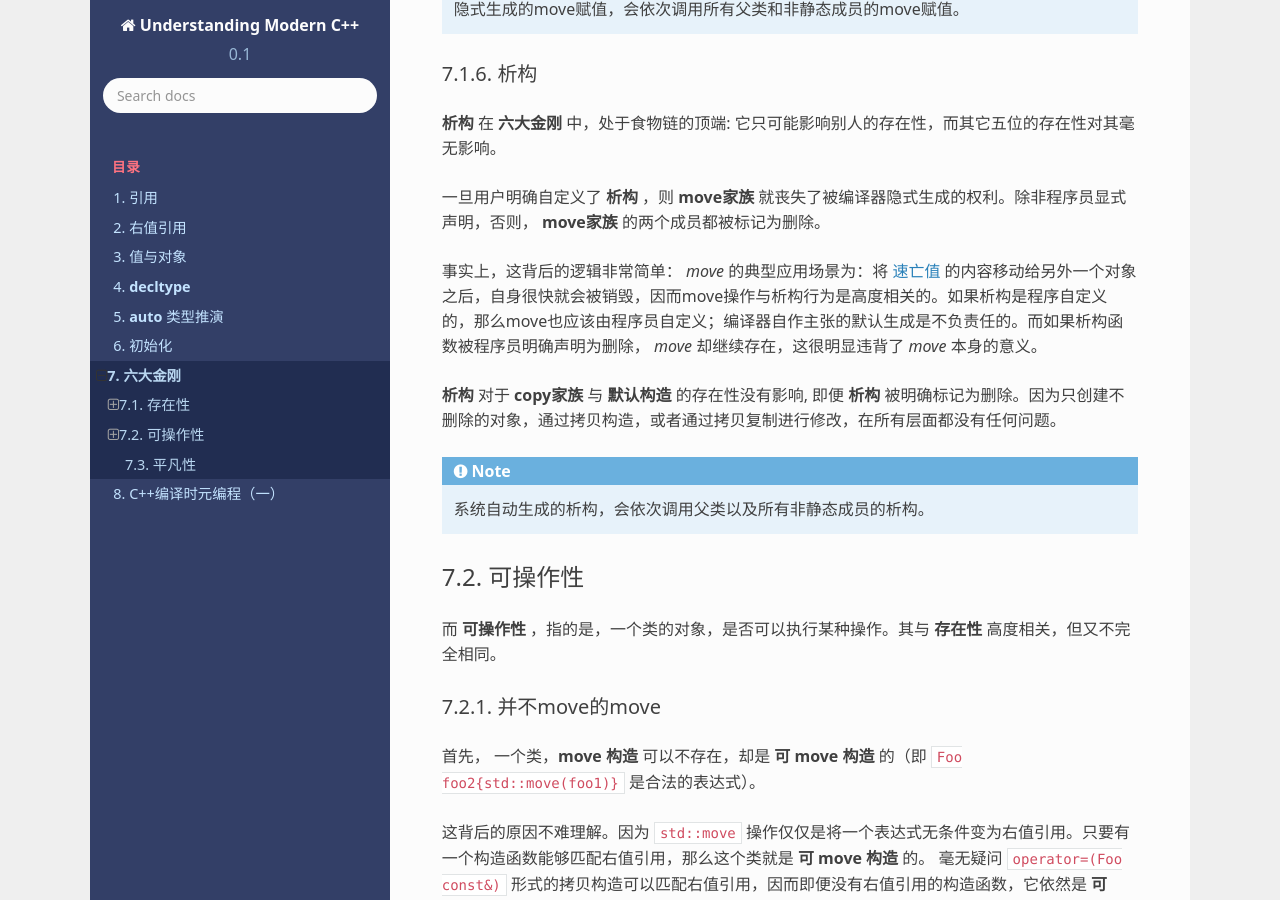
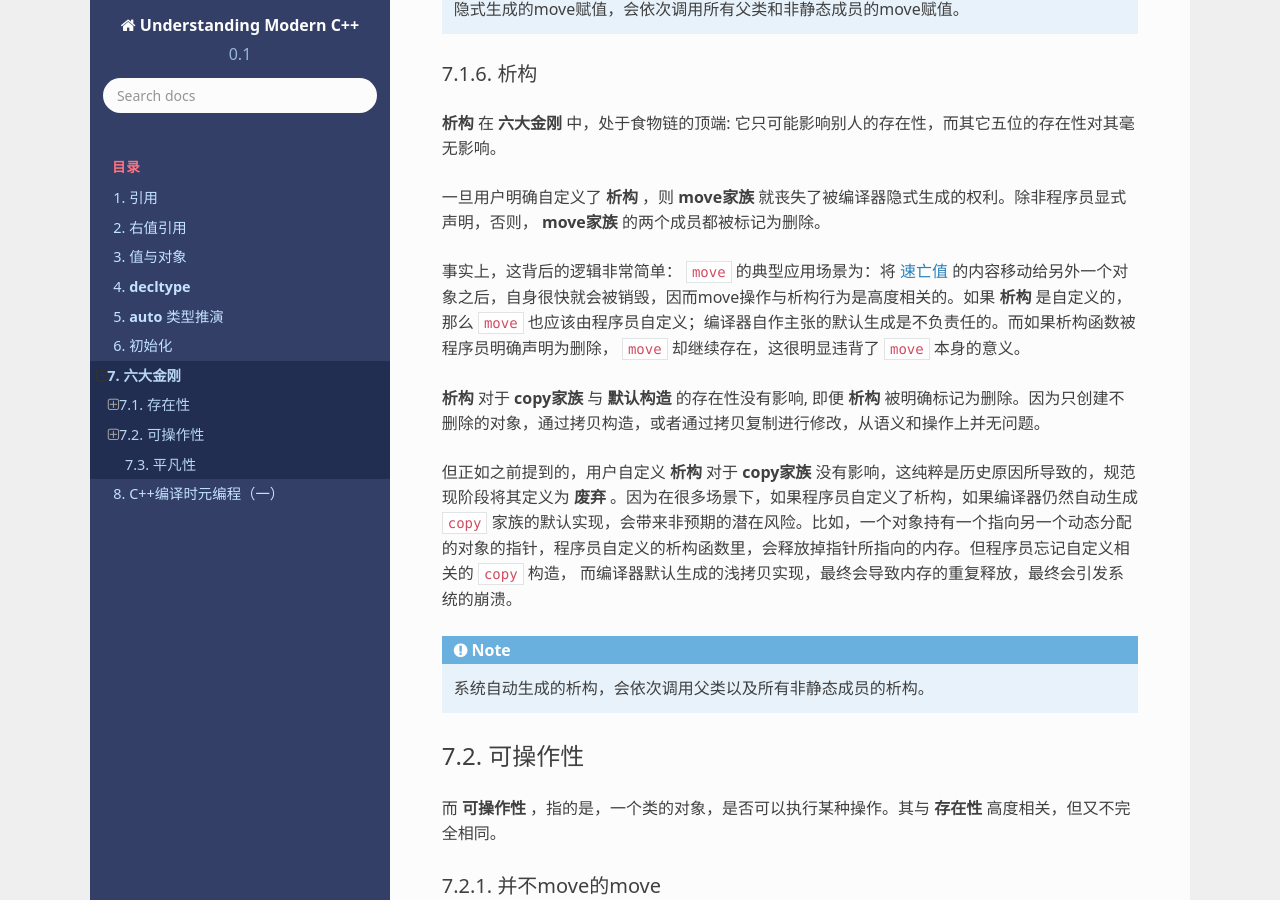
Before and after one commit to godsme/understand_modern_cpp, a Sphinx documentation site: the page built from docs/source/gang_of_6.rst, in a window 1280 px wide and 900 px high, scrolled down 5243 px. Built offline with Sphinx 7.4.7 and the Read the Docs theme 2.0.0, drawn with Linux system fonts in a browser that asks for light colours; formulas are drawn with MathJax 3; some of the changed text lies outside the part shown.

Commit message:
added more contents

```diff
--- a/docs/source/gang_of_6.rst
+++ b/docs/source/gang_of_6.rst
@@ -167,16 +167,13 @@ move 构造
   * `move` 赋值
   * 析构函数
 
-所以其默认存在性，不仅受 **copy家族** 和 **析构** 的影响，还会遭受本家族另一成员的攻击。
-
+所以其 **默认存在性** ，不仅受 **copy家族** 和 **析构** 的影响，还会遭受本家族另一成员的攻击。
 
 **copy家族** 和 **move家族** 的这种互斥性，是因为它们从根本上属于同一范畴的问题 (参见 :ref:`rvalue-ref` )。 一旦程序员打算对于这一范畴的问题做出自己的决定，那么编译器任何自作主张的行为都不能保证是安全的。 因而，**move/copy家族** ，编译器奉行的是 `nothing or all` 的策略：要么完全由编译器自动生成，要么完全由用户自己决定。
-
 
 .. note::
 
    隐式生成的move构造，会依次调用所有父类和非静态成员的move构造。
-
 
 copy 赋值
 ++++++++++++
@@ -235,9 +232,12 @@ move 赋值
 一旦用户明确自定义了 **析构** ，则 **move家族** 就丧失了被编译器隐式生成的权利。除非程序员显式声明，否则， **move家族** 的两个成员都被标记为删除。
 
 
-事实上，这背后的逻辑非常简单： `move` 的典型应用场景为：将 :ref:`expiring_value`  的内容移动给另外一个对象之后，自身很快就会被销毁，因而move操作与析构行为是高度相关的。如果析构是程序自定义的，那么move也应该由程序员自定义；编译器自作主张的默认生成是不负责任的。而如果析构函数被程序员明确声明为删除， `move` 却继续存在，这很明显违背了 `move` 本身的意义。
+事实上，这背后的逻辑非常简单： ``move`` 的典型应用场景为：将 :ref:`expiring_value`  的内容移动给另外一个对象之后，自身很快就会被销毁，因而move操作与析构行为是高度相关的。如果 **析构** 是自定义的，那么 ``move`` 也应该由程序员自定义；编译器自作主张的默认生成是不负责任的。而如果析构函数被程序员明确声明为删除， ``move`` 却继续存在，这很明显违背了 ``move`` 本身的意义。
 
-**析构** 对于 **copy家族** 与 **默认构造** 的存在性没有影响, 即便 **析构** 被明确标记为删除。因为只创建不删除的对象，通过拷贝构造，或者通过拷贝复制进行修改，在所有层面都没有任何问题。
+**析构** 对于 **copy家族** 与 **默认构造** 的存在性没有影响, 即便 **析构** 被明确标记为删除。因为只创建不删除的对象，通过拷贝构造，或者通过拷贝复制进行修改，从语义和操作上并无问题。
+
+但正如之前提到的，用户自定义 **析构** 对于 **copy家族** 没有影响，这纯粹是历史原因所导致的，规范现阶段将其定义为 **废弃** 。因为在很多场景下，如果程序员自定义了析构，如果编译器仍然自动生成 ``copy`` 家族的默认实现，会带来非预期的潜在风险。比如，一个对象持有一个指向另一个动态分配的对象的指针，程序员自定义的析构函数里，会释放掉指针所指向的内存。但程序员忘记自定义相关的 ``copy`` 构造，
+而编译器默认生成的浅拷贝实现，最终会导致内存的重复释放，最终会引发系统的崩溃。
 
 
 .. note::
```
